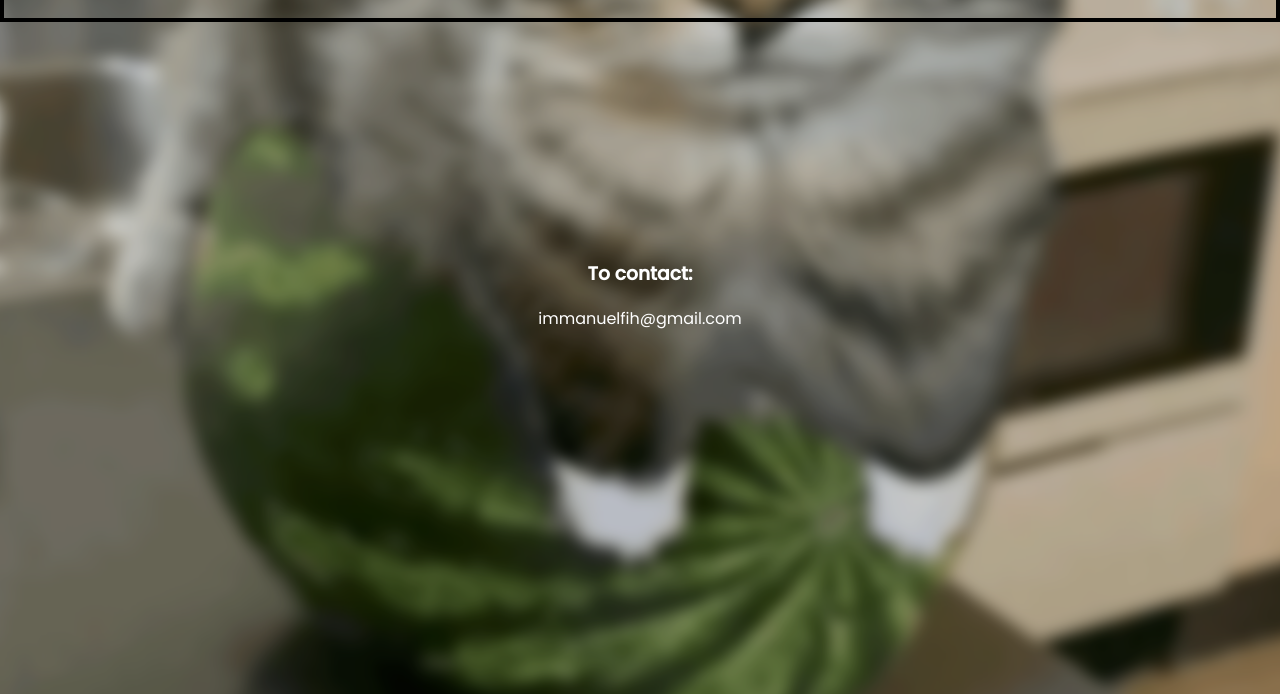
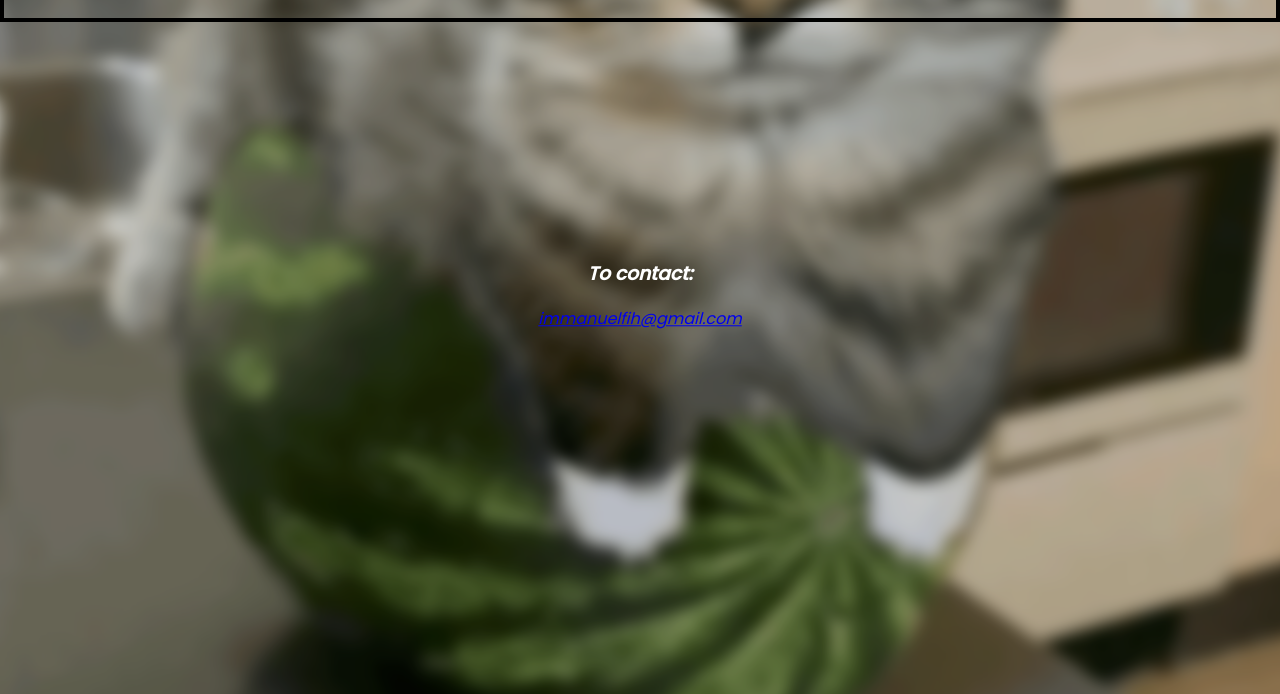
Before and after one commit to fih237/fih-site, a plain HTML site: page contact.html in a window 1280 px wide. Shown: the part 106-800 px from the top of the page. Drawn offline with Linux system fonts and the light colour scheme.

Commit message:
Update contact.html

```diff
--- a/contact.html
+++ b/contact.html
@@ -32,10 +32,12 @@
     <canvas id="wave-canvas"></canvas>
 
     <main class="contact-page-text">
-        <h3>To contact:</h3>
-        <p>
-            immanuelfih@gmail.com
-        </p>
+        <address>
+            <h3>To contact:</h3>
+            <p>
+                <a href="immanuelfih@gmail.com" class="email-text">immanuelfih@gmail.com</a>
+            </p>
+        </address>
     </main>
 
 </div>
```
